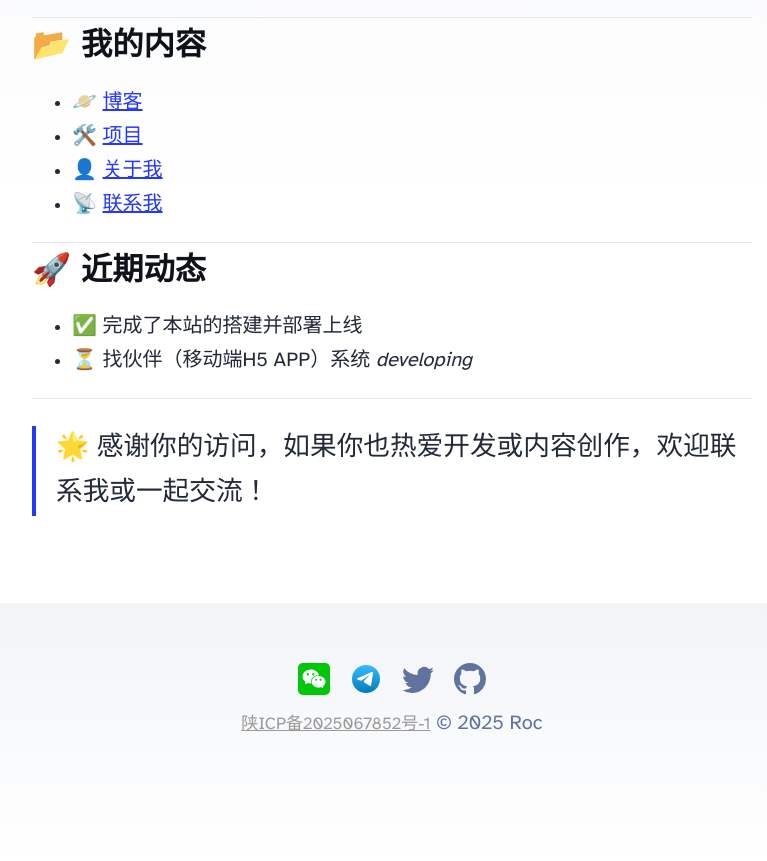
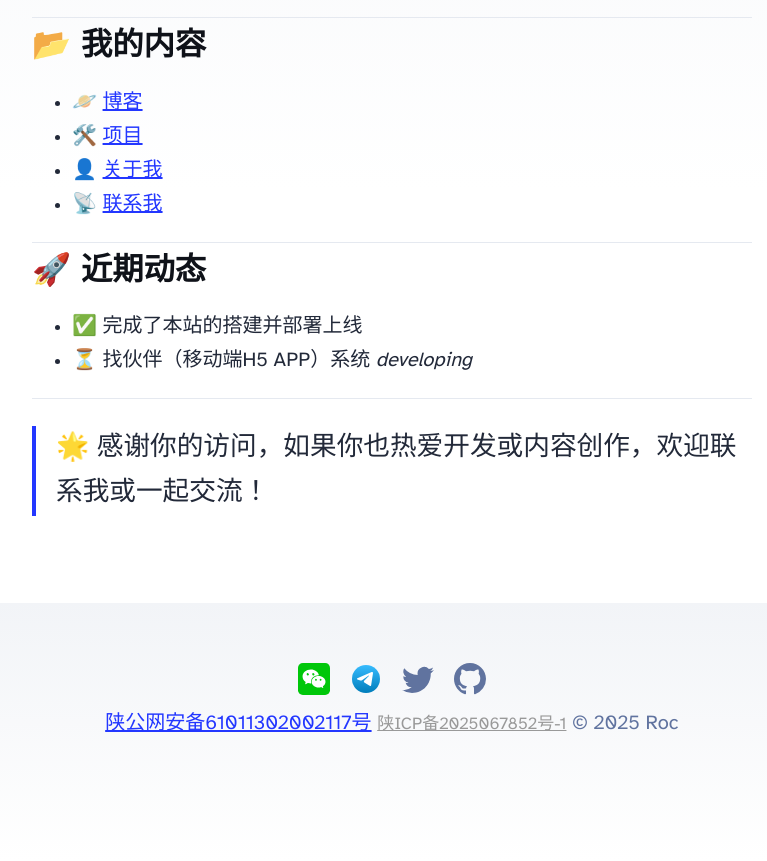
Before and after one commit to roc80/Blog, an Astro site: page / in a window 1280 px wide. Shown: the part 410-1271 px from the top of the page, without its empty margins (248-1015 px from the left). Built offline with nearby package versions, Linux system fonts and the light colour scheme; Astro itself is replaced by a stand-in of ours.

Commit message:
add 网安备案号

```diff
--- a/src/components/Footer.astro
+++ b/src/components/Footer.astro
@@ -47,6 +47,11 @@ const today = new Date();
 		</a>
 	</div>
 	<a
+		href="https://beian.mps.gov.cn/#/query/webSearch?code=61011302001964"
+		rel="noreferrer"
+		target="_blank">陕公网安备61011302002117号</a
+	>
+	<a
 		href="https://beian.miit.gov.cn/"
 		target="_blank"
 		style="color: #999; font-size: 0.85em;">陕ICP备2025067852号-1</a
```
